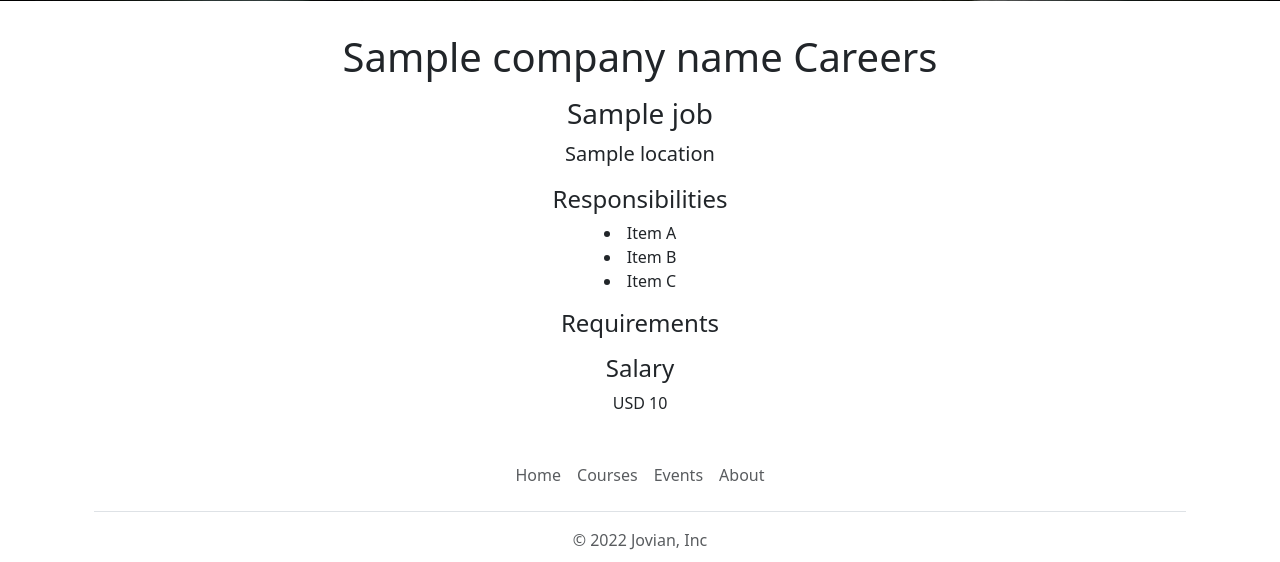
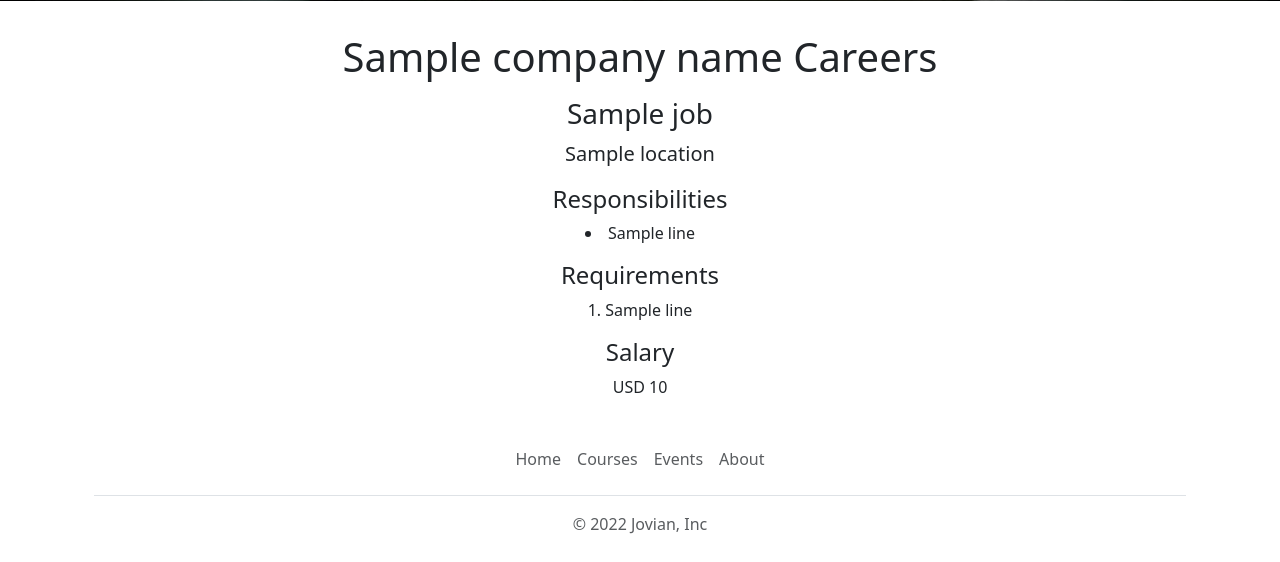
Before and after one commit to DavideBiondi/fcc-jovian-careers-website-cloud, a Flask app: template templates/jobpage.html in a window 1280 px wide. Shown: the part 415-977 px from the top of the page. Run offline with Flask 3, Linux system fonts and the light colour scheme; the template is opened without the code that fills it: most values are stand-ins (such as "Sample title", 1, 10 or a date in 2020).

Commit message:
added info about the jobs in the db

```diff
--- a/templates/jobpage.html
+++ b/templates/jobpage.html
@@ -11,7 +11,7 @@ li tags stand for list item tags, and they are used to create a list of items, w
 
 we used the class="list-centered" to center the list, and we used the "style=list-style-position: inside;" to center the bullets, and "padding-left: 0;" to remove the default padding so that the bullets are centered.
 
-TODO: Complete the responsibilities and requirements sections of the job page, by using the data from the database.
+We Completed the responsibilities and requirements sections of the job page, by using the data from the database.
 Implement (you only need one escape backslash, always inside the curly brackets, preferrably just after the left one):
 
 "{\% for line in job.responsibilities.split("\n") %}
@@ -50,13 +50,17 @@ TODO: solve the missing rendering of the bootstrap logo in the navbar of the job
         <ul class="list-centered"
           style="list-style-position: inside;
           padding-left: 0;">
-          <li>Item A</li>
-          <li>Item B</li>
-          <li>Item C</li>
+          {% for line in job.responsibilities.split("\n") %}
+            <li>{{line}}</li>
+          {% endfor %}
         </ul>
         <h4>Requirements</h4>
-        <ol>
-
+        <ol class="list-centered"
+          style="list-style-position: inside;
+          padding-left: 0;">
+          {% for line in job.requirements.split("\n") %}
+            <li>{{line}}</li>
+          {% endfor %}
         </ol>
       <h4>Salary</h4>
       <p>{{job.currency}} {{job.salary}}</p>
```
